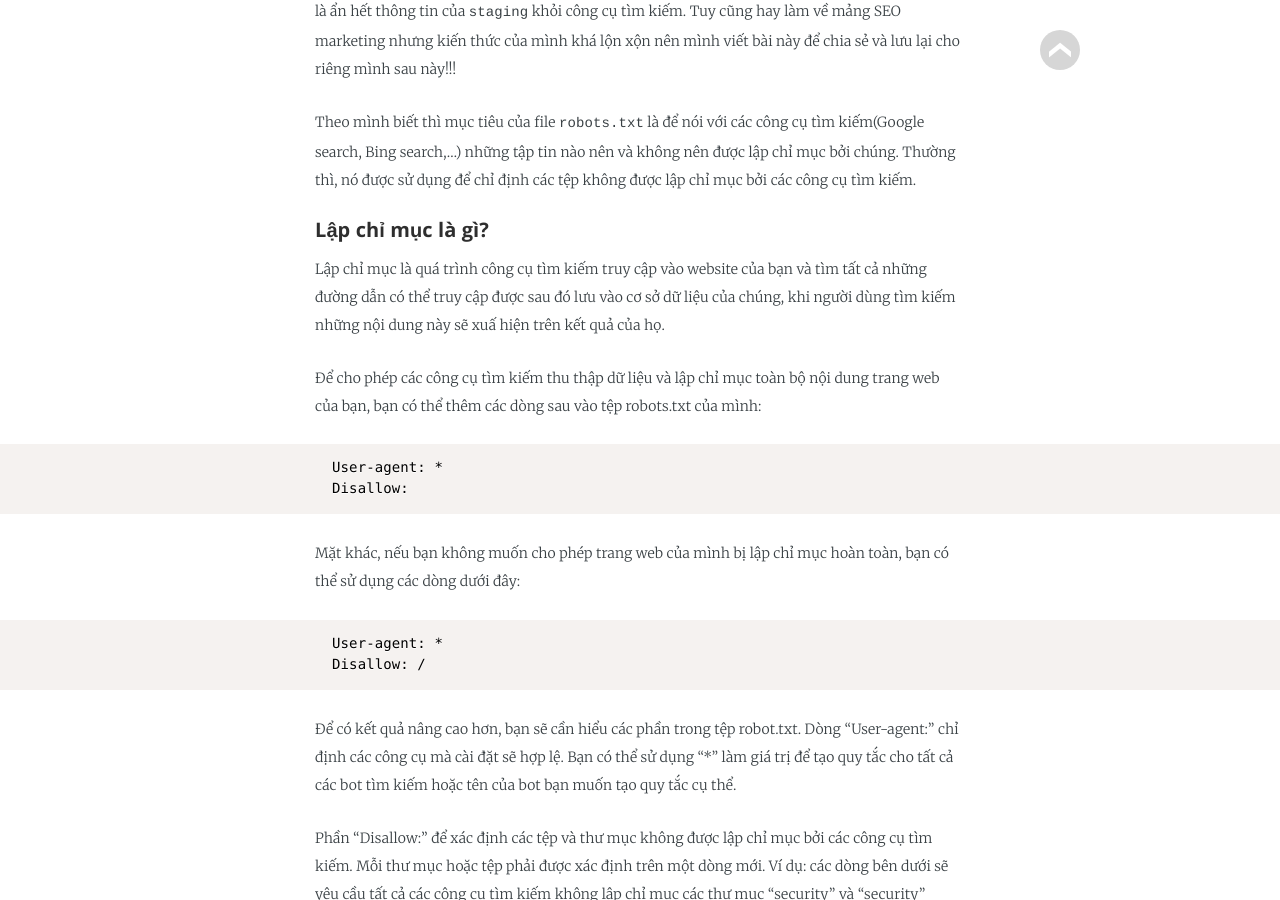
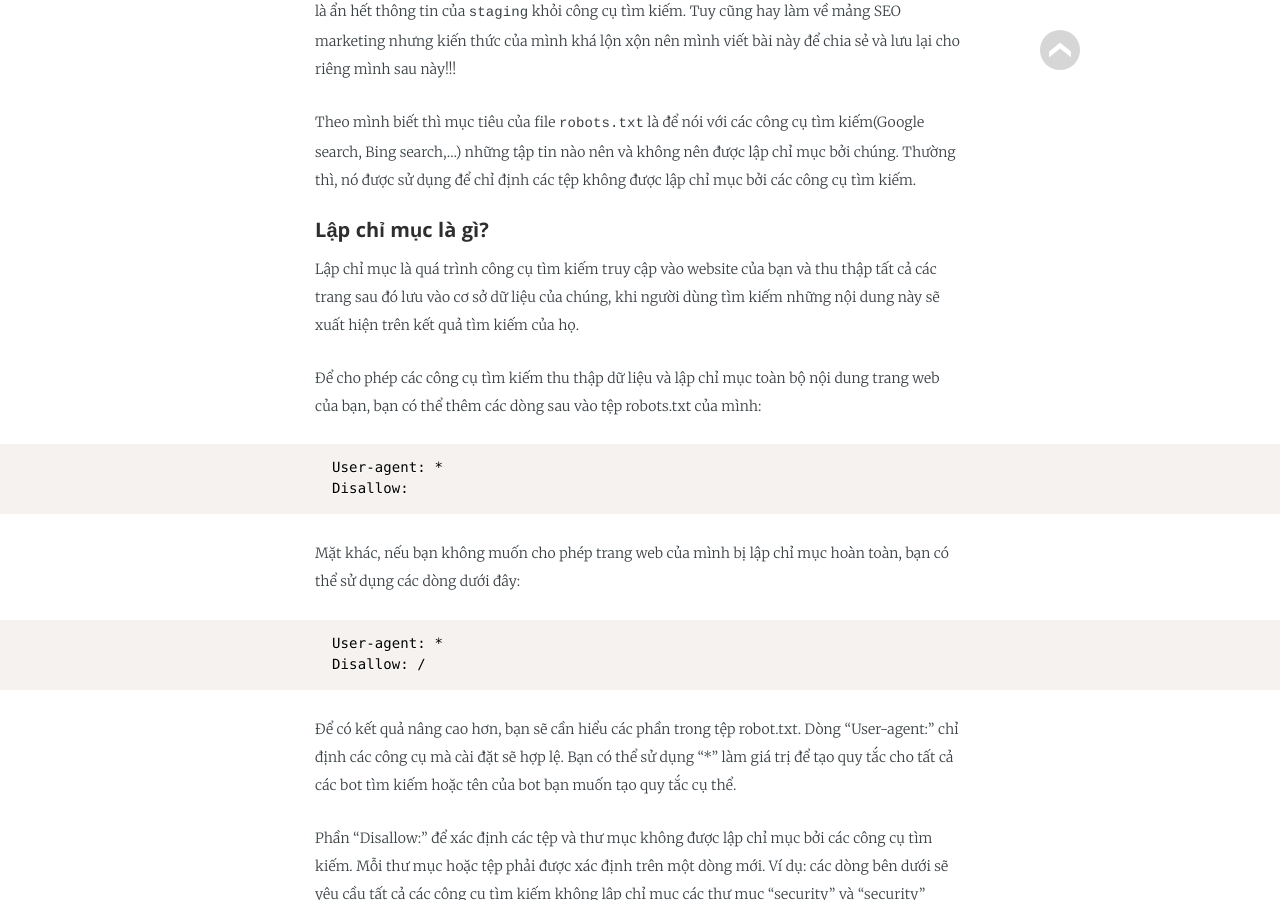
Before and after one commit to tanngoc93/tanngoc93.github.io, a Jekyll site: the page built from _posts/2019-06-06-how-to-use-robots-txt.md, in a window 1280 px wide and 900 px high, scrolled down 722 px. Built offline with Jekyll 4.4.1, drawn with Linux system fonts in a browser that asks for light colours; some web fonts are replaced.

Commit message:
Update 2019-06-06-how-to-use-robots-txt.md

```diff
--- a/_posts/2019-06-06-how-to-use-robots-txt.md
+++ b/_posts/2019-06-06-how-to-use-robots-txt.md
@@ -12,7 +12,7 @@ Vừa rồi mình đã làm qua một task xử lý tệp `robots.txt` cho `stag
 Theo mình biết thì mục tiêu của file `robots.txt` là để nói với các công cụ tìm kiếm(Google search, Bing search,...) những tập tin nào nên và không nên được lập chỉ mục bởi chúng. Thường thì, nó được sử dụng để chỉ định các tệp không được lập chỉ mục bởi các công cụ tìm kiếm.
 
 #### Lập chỉ mục là gì?
-Lập chỉ mục là quá trình công cụ tìm kiếm truy cập vào website của bạn và tìm tất cả những đường dẫn có thể truy cập được sau đó lưu vào cơ sở dữ liệu của chúng, khi người dùng tìm kiếm những nội dung này sẽ xuấ hiện trên kết quả của họ.
+Lập chỉ mục là quá trình công cụ tìm kiếm truy cập vào website của bạn và thu thập tất cả các trang sau đó lưu vào cơ sở dữ liệu của chúng, khi người dùng tìm kiếm những nội dung này sẽ xuất hiện trên kết quả tìm kiếm của họ.
 
 Để cho phép các công cụ tìm kiếm thu thập dữ liệu và lập chỉ mục toàn bộ nội dung trang web của bạn, bạn có thể thêm các dòng sau vào tệp robots.txt của mình:
 
```
